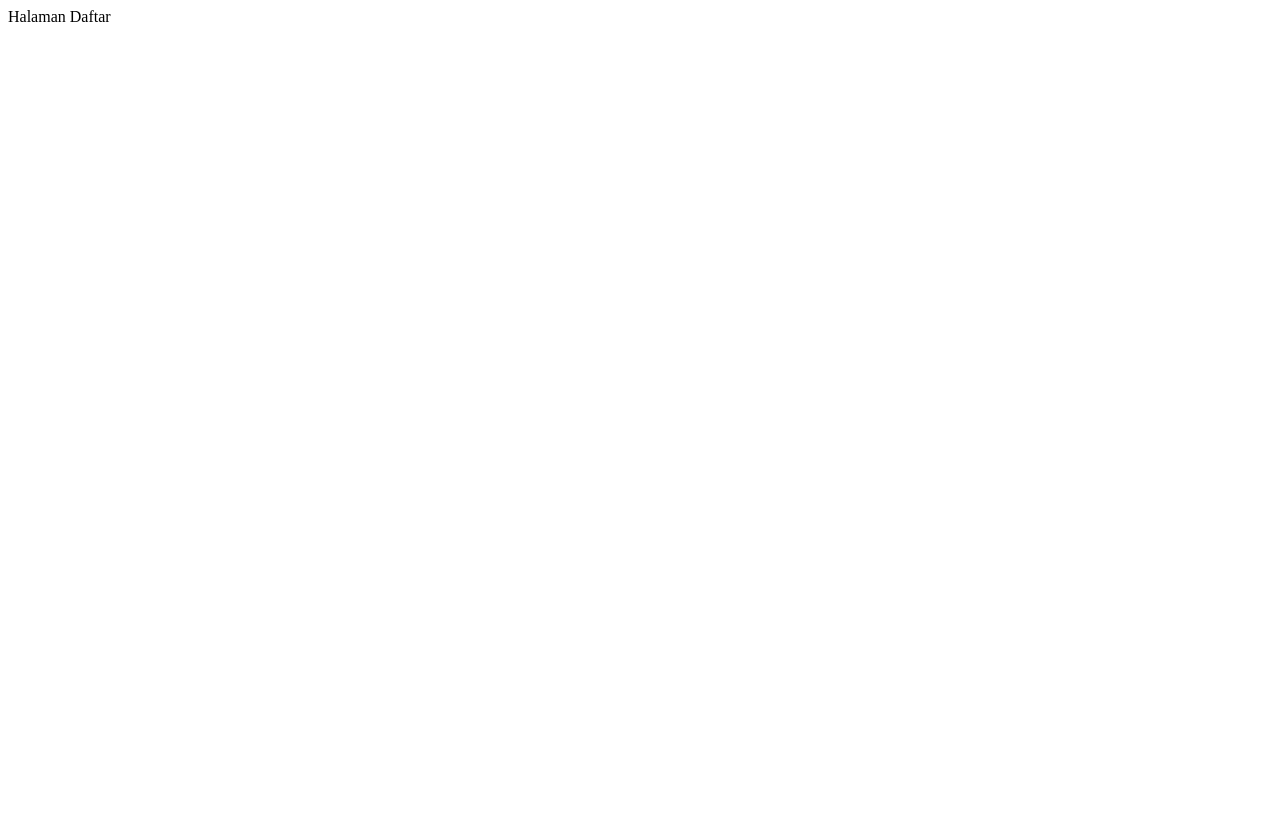
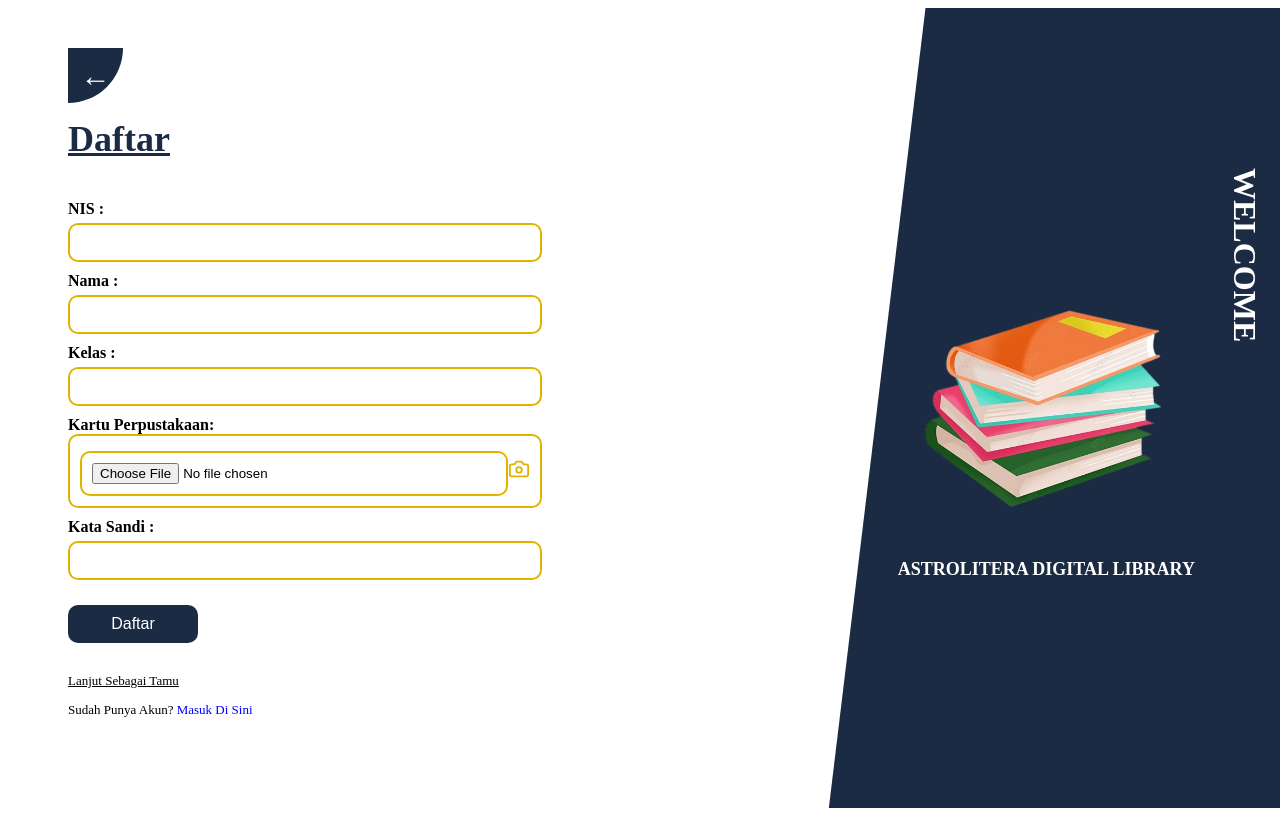
Before and after one commit to yuan-latisa/Astrolitera-Digital_Library, a React (Vite) app in the folder Frontend/: page / in a window 1280 px wide. Built offline with nearby package versions, Linux system fonts and the light colour scheme.

Commit message:
registrasi1

```diff
--- a/Frontend/package.json
+++ b/Frontend/package.json
@@ -10,6 +10,7 @@
     "preview": "vite preview"
   },
   "dependencies": {
+    "lucide-react": "^0.554.0",
     "react": "^19.1.1",
     "react-dom": "^19.1.1",
     "react-router-dom": "^7.9.6"
--- /dev/null
+++ b/Frontend/src/pages/Register.css
@@ -0,0 +1,138 @@
+.reg-container {
+  display: flex;
+  width: 100vw;
+  height: 100vh;
+  background: white;
+}
+
+/* BAGIAN KIRI */
+.reg-left {
+  flex: 1.4;
+  padding: 40px 60px;
+  position: relative;
+}
+
+.reg-back {
+  background: #1b2b44;
+  width: 55px;
+  height: 55px;
+  border-radius: 0 0 55px 0;
+  color: white;
+  font-size: 30px;
+  display: flex;
+  justify-content: center;
+  align-items: center;
+  cursor: pointer;
+}
+
+.reg-title {
+  margin-top: 15px;
+  font-size: 36px;
+  font-weight: bold;
+  text-decoration: underline;
+  color: #1b2b44;
+}
+
+.reg-form {
+  margin-top: 30px;
+  display: flex;
+  flex-direction: column;
+  width: 70%;
+}
+
+.reg-form label {
+  margin-top: 10px;
+  font-size: 16px;
+  font-weight: 600;
+}
+
+.reg-form input {
+  border: 2px solid #e0b300;
+  padding: 10px;
+  border-radius: 10px;
+  margin-top: 5px;
+  outline: none;
+}
+
+/* UPLOAD */
+.upload-box {
+  border: 2px solid #e0b300;
+  border-radius: 10px;
+  padding: 10px;
+  display: flex;
+  align-items: center;
+  position: relative;
+}
+
+.upload-box input {
+  width: 100%;
+}
+
+.upload-icon {
+  font-size: 22px;
+  color: #e0b300;
+  position: absolute;
+  right: 15px;
+}
+
+/* BUTTON */
+.reg-submit {
+  margin-top: 25px;
+  background: #1b2b44;
+  color: white;
+  padding: 10px 25px;
+  border-radius: 10px;
+  border: none;
+  cursor: pointer;
+  width: 130px;
+  font-size: 16px;
+}
+
+/* LINK */
+.reg-links {
+  margin-top: 30px;
+  font-size: 13px;
+}
+
+.as-guest {
+  text-decoration: underline;
+  cursor: pointer;
+}
+
+.login-text .login-link {
+  color: blue;
+  cursor: pointer;
+}
+
+/* BAGIAN KANAN */
+.reg-right {
+  flex: 1;
+  background: #1b2b44;
+  clip-path: polygon(25% 0, 100% 0, 100% 100%, 5% 100%);
+  display: flex;
+  flex-direction: column;
+  align-items: center;
+  justify-content: center;
+  color: white;
+  position: relative;
+}
+
+.vertical-text {
+  position: absolute;
+  right: 25px;
+  top: 20%;
+  writing-mode: vertical-rl;
+  font-size: 32px;
+  font-weight: bold;
+}
+
+.book-image {
+  width: 270px;
+  margin-top: 50px;
+}
+
+.brand-text {
+  margin-top: 20px;
+  font-size: 18px;
+  font-weight: bold;
+}
--- a/Frontend/src/pages/Register.jsx
+++ b/Frontend/src/pages/Register.jsx
@@ -1,3 +1,180 @@
-export default function Register() {
-  return <div>Halaman Daftar</div>;
+import React, { useState, useRef } from "react";
+import "./Register.css";
+import { Camera, X } from "lucide-react";
+import bookImg from "../assets/book.png";
+import { useNavigate } from "react-router-dom";
+
+function Register() {
+  const navigate = useNavigate();
+
+  const [form, setForm] = useState({
+    nis: "",
+    nama: "",
+    kelas: "",
+    password: "",
+  });
+
+  const [kartu, setKartu] = useState(null);
+  const fileInputRef = useRef(null);
+
+  function handleChange(e) {
+    setForm({ ...form, [e.target.name]: e.target.value });
+  }
+
+  function handleFileChange(e) {
+    const file = e.target.files?.[0];
+    if (!file) {
+      setKartu(null);
+      return;
+    }
+
+    const allowedTypes = ["image/jpeg", "image/png", "image/jpg"];
+    if (!allowedTypes.includes(file.type)) {
+      alert("File harus berupa gambar (JPG atau PNG)");
+      e.target.value = "";
+      setKartu(null);
+      return;
+    }
+
+    setKartu(file);
+  }
+
+  function handleClearFile(e) {
+    e.stopPropagation();
+    setKartu(null);
+    if (fileInputRef.current) {
+      fileInputRef.current.value = "";
+    }
+  }
+
+  function handleUploadClick() {
+    if (fileInputRef.current) {
+      fileInputRef.current.click();
+    }
+  }
+
+  function handleSubmit(e) {
+    e.preventDefault();
+
+    const formData = new FormData();
+    formData.append("nis", form.nis);
+    formData.append("nama", form.nama);
+    formData.append("kelas", form.kelas);
+    formData.append("password", form.password);
+    if (kartu) {
+      formData.append("kartu", kartu);
+    }
+
+    // handle POST /register
+    fetch("http://localhost:5000/register", {
+      method: "POST",
+      body: formData,
+    })
+      .then((res) => res.json())
+      .then(() => {
+        alert("Pendaftaran berhasil!");
+        navigate("/login");
+      })
+      .catch((err) => console.error(err));
+  }
+
+  return (
+    <div className="reg-container">
+      <div className="reg-left">
+        <div className="reg-back" onClick={() => navigate(-1)}>
+          ←
+        </div>
+
+        <h1 className="reg-title">Daftar</h1>
+
+        <form onSubmit={handleSubmit} className="reg-form">
+          <label>NIS :</label>
+          <input
+            type="text"
+            name="nis"
+            value={form.nis}
+            onChange={handleChange}
+          />
+
+          <label>Nama :</label>
+          <input
+            type="text"
+            name="nama"
+            value={form.nama}
+            onChange={handleChange}
+          />
+
+          <label>Kelas :</label>
+          <input
+            type="text"
+            name="kelas"
+            value={form.kelas}
+            onChange={handleChange}
+          />
+
+          <label>Kartu Perpustakaan:</label>
+          <div className="upload-box" onClick={handleUploadClick}>
+            <input
+              ref={fileInputRef}
+              type="file"
+              accept="image/jpeg,image/png,image/jpg"
+              className="hidden-file-input"
+              onChange={handleFileChange}
+            />
+
+            {!kartu && (
+              <div className="upload-placeholder">
+                <Camera size={22} color="#e0b300" />
+              </div>
+            )}
+
+            {kartu && (
+              <div className="file-info">
+                <span className="file-name">{kartu.name}</span>
+                <button
+                  type="button"
+                  className="clear-file-btn"
+                  onClick={handleClearFile}
+                >
+                  <X size={18} />
+                </button>
+              </div>
+            )}
+          </div>
+
+          <label>Kata Sandi :</label>
+          <input
+            type="password"
+            name="password"
+            value={form.password}
+            onChange={handleChange}
+          />
+
+          <button className="reg-submit" type="submit">
+            Daftar
+          </button>
+        </form>
+
+        <div className="reg-links">
+          <p className="as-guest" onClick={() => navigate("/home")}>
+            Lanjut Sebagai Tamu
+          </p>
+          <p className="login-text">
+            Sudah Punya Akun?{" "}
+            <span onClick={() => navigate("/login")} className="login-link">
+              Masuk Di Sini
+            </span>
+          </p>
+        </div>
+      </div>
+
+      <div className="reg-right">
+        <div className="vertical-text">WELCOME</div>
+        <img src={bookImg} alt="Books" className="book-image" />
+        <p className="brand-text">ASTROLITERA DIGITAL LIBRARY</p>
+      </div>
+    </div>
+  );
 }
+
+export default Register;
```
Also changed, not shown: 1 other file (tests, documents, lock files or other folders).
